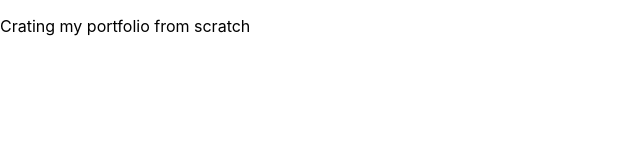
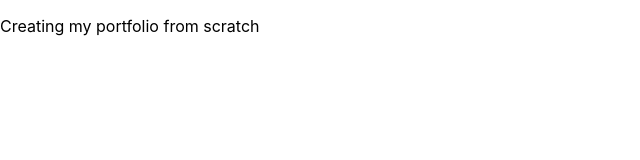
Before and after one commit to chidinma-elekwachi/lutero.org, a React (Create React App) app: page / in a window 1280 px wide. Shown: the top 160 px of the page, without its empty margins (0-640 px from the left). Built offline with nearby package versions, Linux system fonts and the light colour scheme.

Commit message:
swe-port update

```diff
--- a/src/App.js
+++ b/src/App.js
@@ -1,10 +1,9 @@
-import logo from './logo.svg';
 import './App.css';
 
 function App() {
   return (
     <div className="App">
-      <p>Crating my portfolio from scratch</p>
+      <p>Creating my portfolio from scratch</p>
     </div>
   );
 }
```
